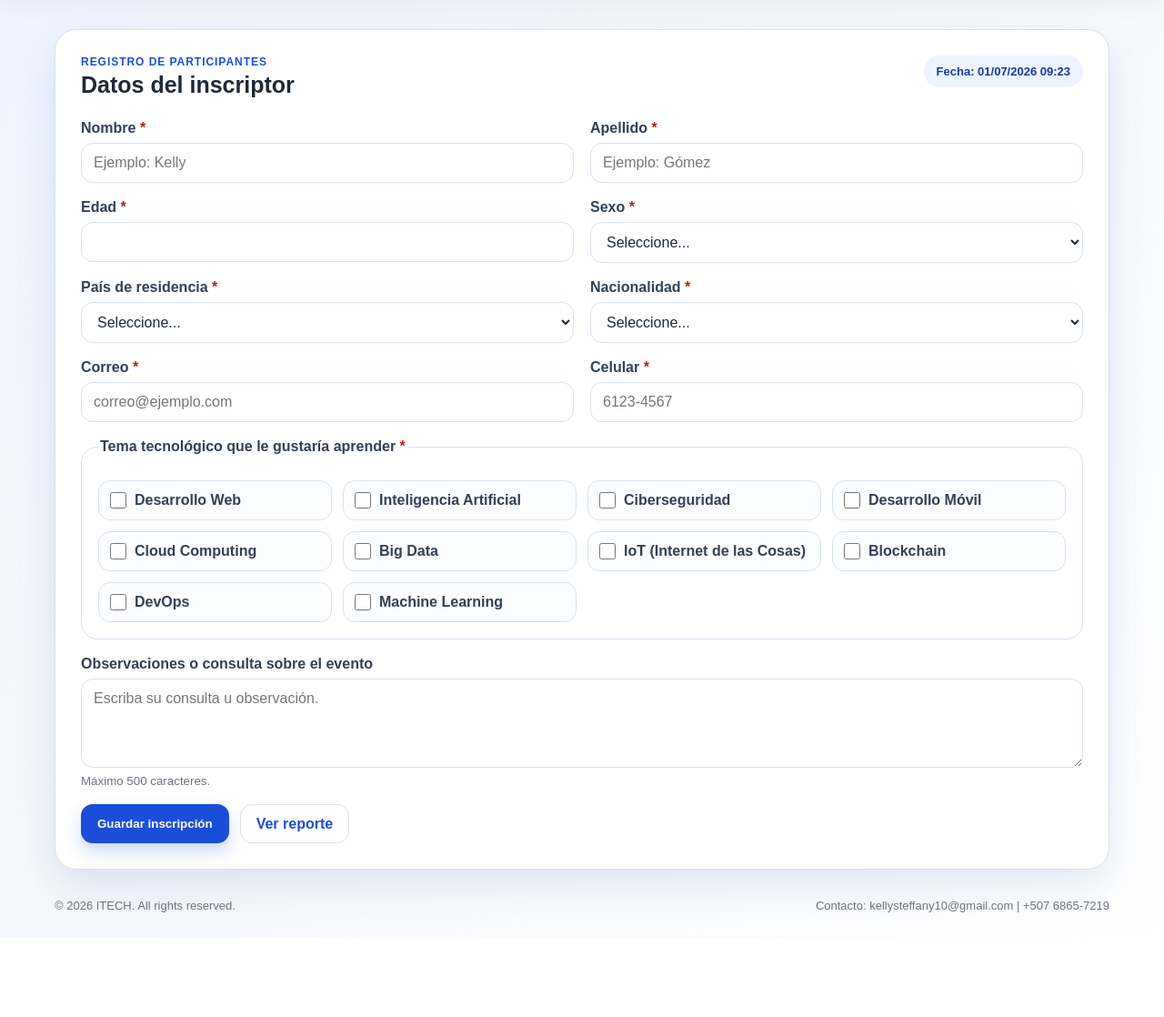
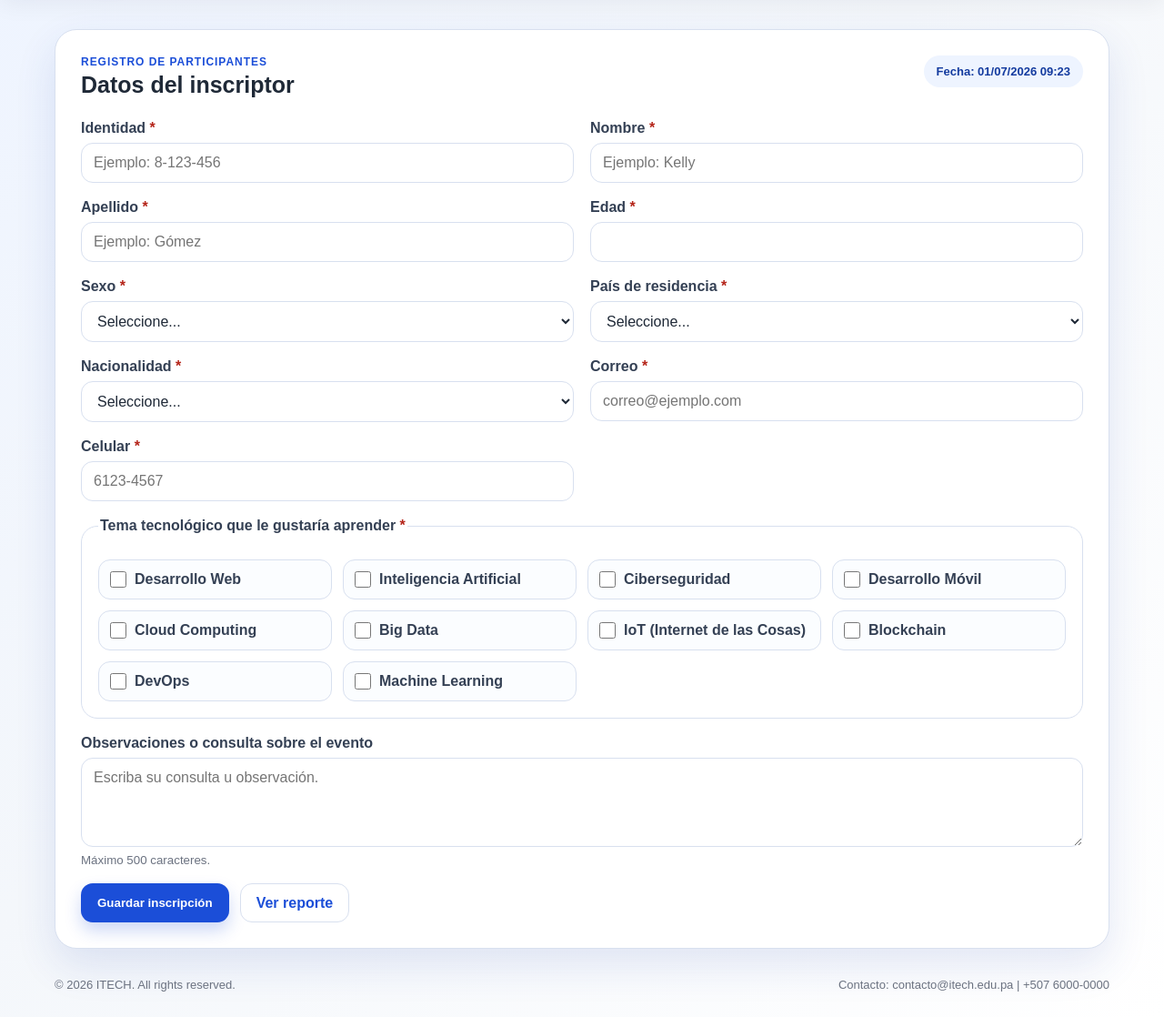
Before and after one commit to Kellymon-xd/-Parcial-1-Pr-ctico-PHP, a PHP site: page / in a window 1280 px wide. Shown: the part 116-1234 px from the top of the page at 91% size. Before the commit the page ends 1121 px from the top, so only its background shows below. Run offline with PHP 8.4, Linux system fonts and the light colour scheme; data comes from the database, SQL or seed files in the repository; both versions use the stored data as it was after the commit.

Commit message:
Se arregla

```diff
--- a/app/Controllers/InscripcionController.php
+++ b/app/Controllers/InscripcionController.php
@@ -44,6 +44,7 @@ final class InscripcionController
         }
 
         $datos = [
+            'identidad' => Sanitizador::texto($_POST['identidad'] ?? ''),
             'nombre' => Sanitizador::titulo($_POST['nombre'] ?? ''),
             'apellido' => Sanitizador::titulo($_POST['apellido'] ?? ''),
             'edad' => Sanitizador::texto($_POST['edad'] ?? ''),
@@ -78,7 +79,7 @@ final class InscripcionController
             $mensaje = 'No se pudo guardar el registro.';
 
             if (strpos($exception->getMessage(), 'Duplicate') !== false || strpos($exception->getMessage(), '23000') !== false) {
-                $mensaje = 'El correo ya está registrado.';
+                $mensaje = 'La identidad o el correo ya están registrados.';
             }
 
             $old = $datos;
@@ -91,6 +92,10 @@ final class InscripcionController
     private function validar(array $datos, array $areas): array
     {
         $errores = [];
+
+        if (!Validador::identidad($datos['identidad'])) {
+            $errores[] = 'La identidad debe tener entre 4 y 20 caracteres. Solo puede usar letras, números y guiones.';
+        }
 
         if (!Validador::nombre($datos['nombre'])) {
             $errores[] = 'El nombre debe tener al menos 2 caracteres y solo debe contener letras.';
--- a/app/Models/Inscriptor.php
+++ b/app/Models/Inscriptor.php
@@ -20,12 +20,13 @@ final class Inscriptor
             $pdo->beginTransaction();
 
             $sql = 'INSERT INTO inscriptores
-                    (nombre, apellido, edad, sexo, pais_residencia_id, nacionalidad_id, correo, celular, observaciones)
+                    (identidad, nombre, apellido, edad, sexo, pais_residencia_id, nacionalidad_id, correo, celular, observaciones)
                     VALUES
-                    (:nombre, :apellido, :edad, :sexo, :pais_residencia_id, :nacionalidad_id, :correo, :celular, :observaciones)';
+                    (:identidad, :nombre, :apellido, :edad, :sexo, :pais_residencia_id, :nacionalidad_id, :correo, :celular, :observaciones)';
 
             $statement = $pdo->prepare($sql);
             $statement->execute([
+                'identidad' => $datos['identidad'],
                 'nombre' => $datos['nombre'],
                 'apellido' => $datos['apellido'],
                 'edad' => $datos['edad'],
@@ -85,6 +86,7 @@ final class Inscriptor
     {
         $sql = "SELECT
                     i.id,
+                    i.identidad,
                     i.nombre,
                     i.apellido,
                     i.edad,
@@ -114,6 +116,7 @@ final class Inscriptor
                     ON ai.id = it.area_interes_id
                 GROUP BY
                     i.id,
+                    i.identidad,
                     i.nombre,
                     i.apellido,
                     i.edad,
--- a/app/Services/ExcelExportService.php
+++ b/app/Services/ExcelExportService.php
@@ -43,11 +43,11 @@ final class ExcelExportService
             $fila++;
         }
 
-        foreach (range('A', 'M') as $columna) {
+        foreach (range('A', 'N') as $columna) {
             $hoja->getColumnDimension($columna)->setAutoSize(true);
         }
 
-        $hoja->getStyle('A1:M1')->getFont()->setBold(true);
+        $hoja->getStyle('A1:N1')->getFont()->setBold(true);
         $hoja->freezePane('A2');
 
         $nombreArchivo = 'inscripciones_itech_' . date('Ymd_His') . '.xlsx';
@@ -96,6 +96,7 @@ final class ExcelExportService
     {
         return [
             'ID',
+            'Identidad',
             'Nombre',
             'Apellido',
             'Edad',
@@ -115,6 +116,7 @@ final class ExcelExportService
     {
         return [
             $registro['id'] ?? '',
+            $registro['identidad'] ?? '',
             $registro['nombre'] ?? '',
             $registro['apellido'] ?? '',
             $registro['edad'] ?? '',
--- a/app/Services/FirmaDigitalService.php
+++ b/app/Services/FirmaDigitalService.php
@@ -78,6 +78,7 @@ final class FirmaDigitalService
 
     public function crearContenidoCanonico(array $datos): string
     {
+        $identidad = mb_strtolower(trim((string) ($datos['identidad'] ?? '')), 'UTF-8');
         $nombre = mb_strtolower(trim((string) ($datos['nombre'] ?? '')), 'UTF-8');
         $apellido = mb_strtolower(trim((string) ($datos['apellido'] ?? '')), 'UTF-8');
         $edad = (string) (int) ($datos['edad'] ?? 0);
@@ -88,6 +89,7 @@ final class FirmaDigitalService
         $celular = preg_replace('/\s+/', '', trim((string) ($datos['celular'] ?? ''))) ?? '';
 
         return implode('|', [
+            $identidad,
             $nombre,
             $apellido,
             $edad,
--- a/app/Views/inscripcion/form.php
+++ b/app/Views/inscripcion/form.php
@@ -38,6 +38,13 @@ $oldAreas = is_array($oldAreas) ? array_map('intval', $oldAreas) : [];
 
     <form action="index.php" method="POST" class="form-grid" novalidate>
         <input type="hidden" name="csrf_token" value="<?= Sanitizador::html(csrf_token()) ?>">
+
+        <div class="field">
+            <label for="identidad">Identidad <span>*</span></label>
+            <input type="text" id="identidad" name="identidad" maxlength="20" required
+                   value="<?= Sanitizador::html(old_value($old, 'identidad')) ?>"
+                   placeholder="Ejemplo: 8-123-456">
+        </div>
 
         <div class="field">
             <label for="nombre">Nombre <span>*</span></label>
--- a/app/Views/layout/footer.php
+++ b/app/Views/layout/footer.php
@@ -1,7 +1,7 @@
 </main>
 <footer class="site-footer">
     <span>© <?= date('Y') ?> ITECH. All rights reserved.</span>
-    <span>Contacto: kellysteffany10@gmail.com | +507 6865-7219</span>
+    <span>Contacto: contacto@itech.edu.pa | +507 6000-0000</span>
 </footer>
 </body>
 </html>
--- a/app/Views/reporte/index.php
+++ b/app/Views/reporte/index.php
@@ -18,7 +18,7 @@ require __DIR__ . '/../layout/header.php';
 
     <p class="report-note">
         Los temas tecnológicos se muestran separados por comas. La columna de integridad verifica con OpenSSL los datos
-        principales del registro: nombre, apellido, edad, sexo, país, nacionalidad, correo y celular.
+        principales del registro: identidad, nombre, apellido, edad, sexo, país, nacionalidad, correo y celular.
     </p>
 
     <div class="table-wrapper">
@@ -26,6 +26,7 @@ require __DIR__ . '/../layout/header.php';
             <thead>
             <tr>
                 <th>ID</th>
+                <th>Identidad</th>
                 <th>Nombre completo</th>
                 <th>Edad</th>
                 <th>Sexo</th>
@@ -42,13 +43,14 @@ require __DIR__ . '/../layout/header.php';
             <tbody>
             <?php if (empty($registros)): ?>
                 <tr>
-                    <td colspan="12" class="empty-state">Todavía no hay registros guardados.</td>
+                    <td colspan="13" class="empty-state">Todavía no hay registros guardados.</td>
                 </tr>
             <?php endif; ?>
 
             <?php foreach ($registros as $registro): ?>
                 <tr class="<?= !empty($registro['integridad_valida']) ? 'row-valid' : 'row-invalid' ?>">
                     <td><?= (int) ($registro['id'] ?? 0) ?></td>
+                    <td><?= Sanitizador::html((string) ($registro['identidad'] ?? '')) ?></td>
                     <td><?= Sanitizador::html(trim((string) ($registro['nombre'] ?? '') . ' ' . (string) ($registro['apellido'] ?? ''))) ?></td>
                     <td><?= (int) ($registro['edad'] ?? 0) ?></td>
                     <td><?= Sanitizador::html((string) ($registro['sexo'] ?? '')) ?></td>
```
Also changed, not shown: database/itech_evento.sql (+9 -4 lines), database/parcial_itech.sql (+9 -4 lines), README.md, 2 other files.
